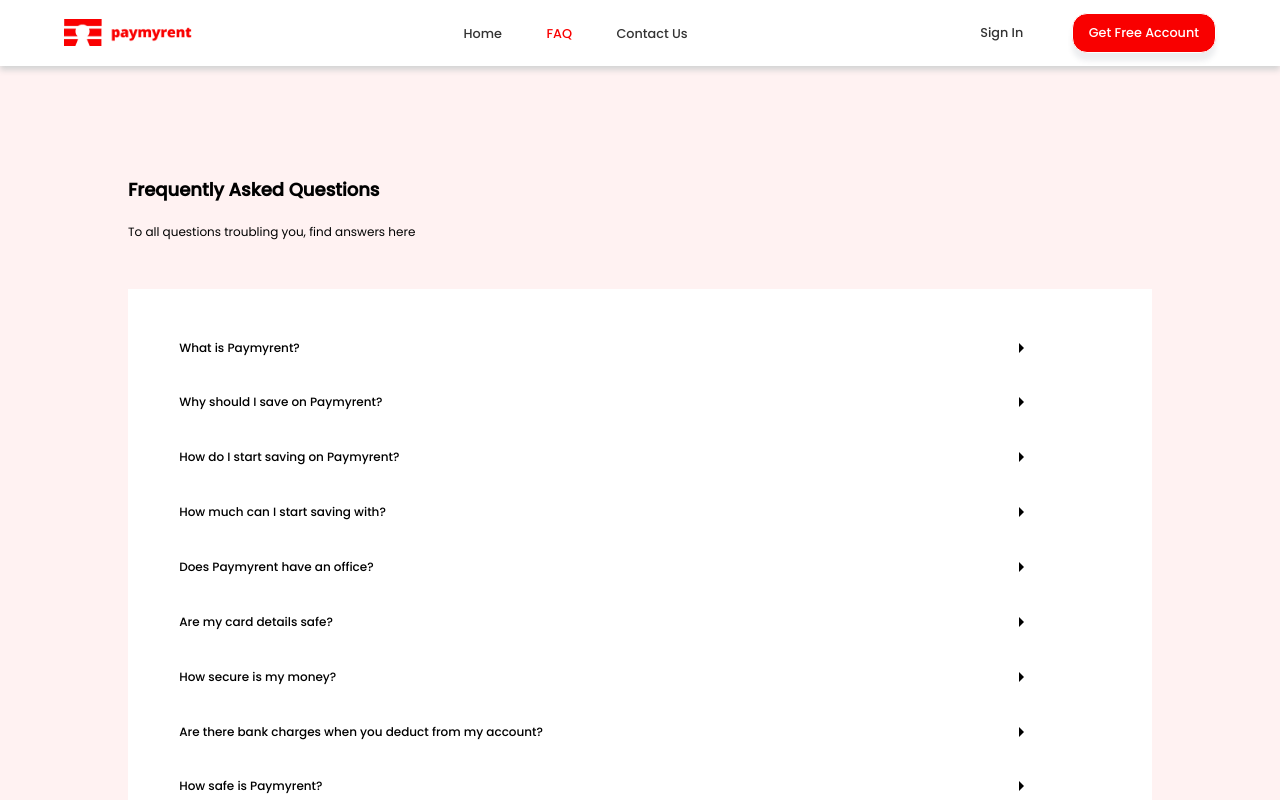
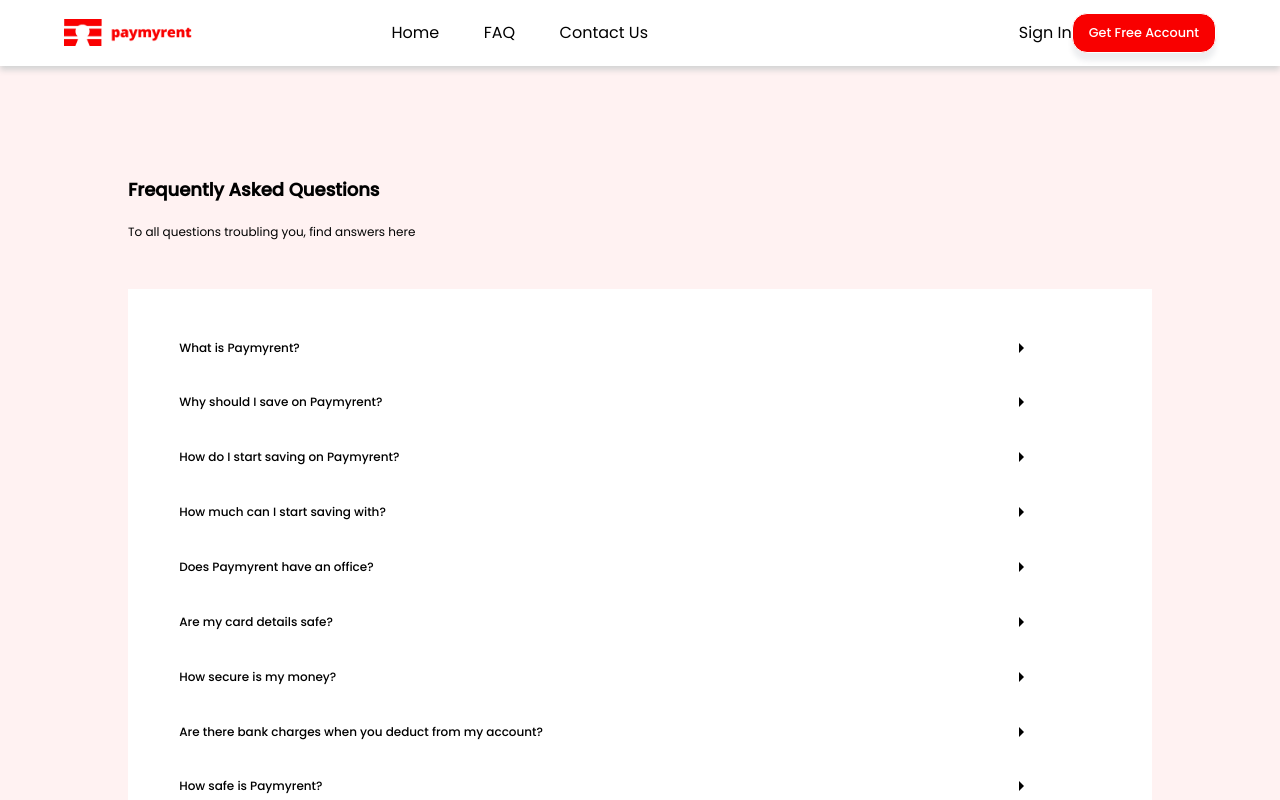
Before and after one commit to Olaoluwa1995/charts_table, a React (Create React App) app: page /faq in a window 1280 px wide. Shown: the top 800 px of the page. Built offline with nearby package versions, Linux system fonts and the light colour scheme.

Commit message:
Created header

```diff
--- a/src/components/header/header.component.tsx
+++ b/src/components/header/header.component.tsx
@@ -20,8 +20,8 @@ import {
 
 import { headerLinksData } from "./header.data";
 import { BOXSHADOW, COLORS } from "../../styles/theme";
-import NavLinkItem from "../link-item/header-links.component";
-import LinkItem from "../link-item/link-item.component";
+// import NavLinkItem from "../link-item/header-links.component";
+// import LinkItem from "../link-item/link-item.component";
 import Logo from "../../assets/logo.png";
 import CustomButton from "../custom-button/custom-button.component";
 
@@ -78,15 +78,9 @@ const Header: React.FC<HeaderProps> = () => {
                               mx="2rem"
                               color={COLORS.PRIMARY_COLOR}
                             />
-                            <NavLinkItem
-                              fontSize="0.8rem"
-                              color="grey"
-                              aria-label={headerLink.title}
-                              onClick={onClose}
-                              url={headerLink.url}
-                            >
-                              {headerLink.title}
-                            </NavLinkItem>
+
+                            {headerLink.title}
+
                             <Divider my="1rem" />
                           </ListItem>
                         );
@@ -97,14 +91,7 @@ const Header: React.FC<HeaderProps> = () => {
               </DrawerOverlay>
             </Drawer>
           </Box>
-          <NavLinkItem
-            display={{ base: "none", sm: "flex" }}
-            w="18%"
-            aria-label="homepage"
-            url="/"
-          >
-            <Image src={Logo} alt="logo" w={{ base: "6rem", md: "8rem" }} />
-          </NavLinkItem>
+          <Image src={Logo} alt="logo" w={{ base: "6rem", md: "8rem" }} />
           <Flex
             as="nav"
             w="40%"
@@ -117,12 +104,7 @@ const Header: React.FC<HeaderProps> = () => {
             {headerLinksData.map((headerLink: any) => {
               return (
                 <Box key={headerLink.key} mr="10%">
-                  <NavLinkItem
-                    aria-label={headerLink.title}
-                    url={headerLink.url}
-                  >
-                    {headerLink.title}
-                  </NavLinkItem>
+                  {headerLink.title}
                 </Box>
               );
             })}
@@ -132,14 +114,7 @@ const Header: React.FC<HeaderProps> = () => {
             justify="flex-end"
             w={{ base: "80%", sm: "42%" }}
           >
-            <LinkItem
-              mr={{ base: "10%", sm: "5%", md: "10%" }}
-              isAnchor={false}
-              to={{ pathname: "https://dashboard.paymyrent.ng/account/login" }}
-              target="_parent"
-            >
-              Sign In
-            </LinkItem>
+            Sign In
             <CustomButton>Get Free Account</CustomButton>
           </Flex>
         </Flex>
```
